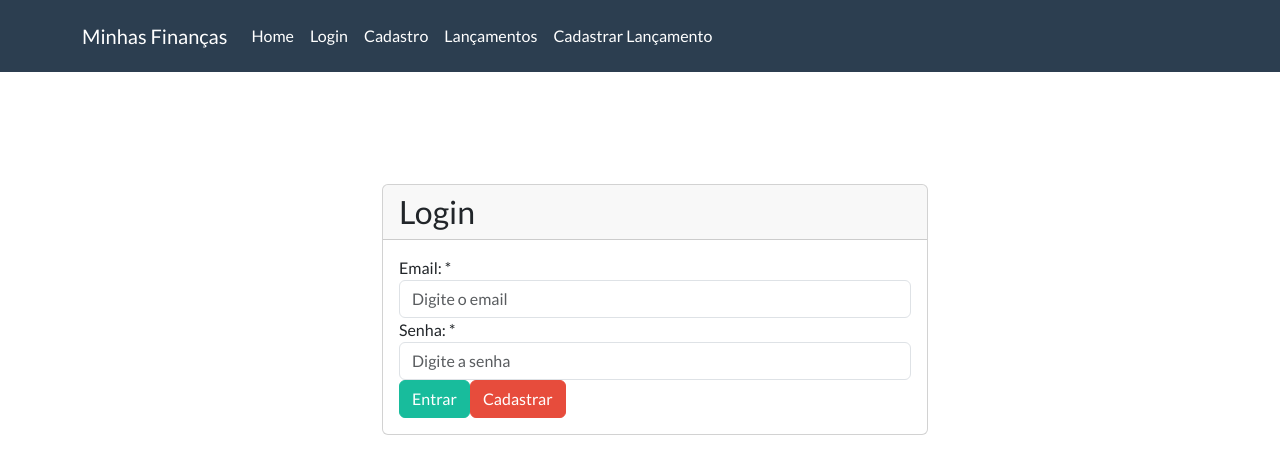
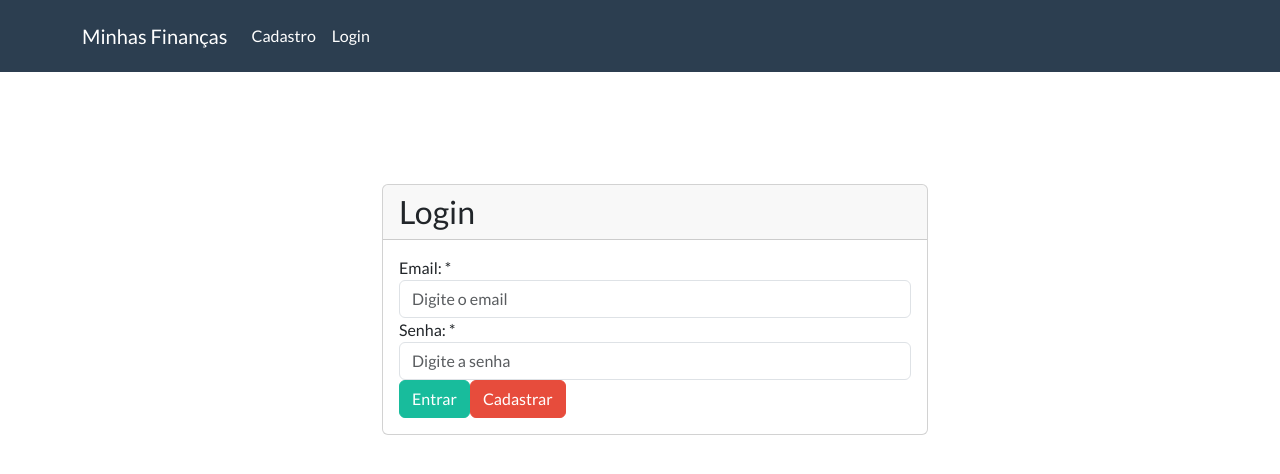
Before and after one commit to jfcbxp/minhas-financas-frontend, a React (Create React App) app: page /login in a window 1280 px wide. Shown: the top 474 px of the page. Built offline with nearby package versions, Linux system fonts and the light colour scheme.

Commit message:
adicionado logica de autenticacao

```diff
--- /dev/null
+++ b/src/app/service/AuthService.js
@@ -0,0 +1,15 @@
+import LocalStorageService from "./LocalStorageService";
+
+export const USUARIO_LOGADO = "_usuario_logado"
+
+export default class AuthService {
+    static isUsuarioAutenticado() {
+        const usuario = LocalStorageService.obterItem(USUARIO_LOGADO)
+        return !!usuario
+    }
+
+    static deslogar() {
+        LocalStorageService.removerItem(USUARIO_LOGADO)
+    }
+
+}
--- a/src/app/service/LocalStorageService.js
+++ b/src/app/service/LocalStorageService.js
@@ -7,6 +7,10 @@ class LocalStorageService {
     static obterItem(chave) {
         return JSON.parse(localStorage.getItem(chave));
     }
+
+    static removerItem(chave) {
+        localStorage.removeItem(chave)
+    }
 }
 
 export default LocalStorageService;
--- a/src/components/navbar.js
+++ b/src/components/navbar.js
@@ -1,5 +1,10 @@
 import React from 'react';
 import NavBarItem from './NavBarItem';
+import AuthService from '../app/service/AuthService';
+
+const deslogar = () => {
+    AuthService.deslogar()
+}
 
 function NavBar(props) {
     return (
@@ -11,11 +16,12 @@ function NavBar(props) {
                 </button>
                 <div className="collapse navbar-collapse" id="navbarResponsive">
                     <ul className="navbar-nav">
-                        <NavBarItem href="/" label="Home" />
-                        <NavBarItem href="/login" label="Login" />
-                        <NavBarItem href="/cadastro-usuario" label="Cadastro" />
-                        <NavBarItem href="/consulta-lancamento" label="Lançamentos" />
-                        <NavBarItem href="/cadastro-lancamento" label="Cadastrar Lançamento" />
+                        <NavBarItem render={AuthService.isUsuarioAutenticado()} href="/" label="Home" />
+                        <NavBarItem render={!AuthService.isUsuarioAutenticado()} href="/cadastro-usuario" label="Cadastro" />
+                        <NavBarItem render={AuthService.isUsuarioAutenticado()} href="/consulta-lancamento" label="Lançamentos" />
+                        <NavBarItem render={AuthService.isUsuarioAutenticado()} href="/cadastro-lancamento" label="Cadastrar Lançamento" />
+                        <NavBarItem render={!AuthService.isUsuarioAutenticado()} href="/login" label="Login" />
+                        <NavBarItem render={AuthService.isUsuarioAutenticado()} onClick={deslogar} href="/login" label="Sair" />
 
                     </ul>
                 </div>
--- a/src/components/navbarItem.js
+++ b/src/components/navbarItem.js
@@ -1,11 +1,14 @@
 import React from 'react';
 
 function NavBarItem(props) {
-    return (
-        <li className="nav-item">
-            <a className="nav-link" href={props.href}>{props.label}</a>
-        </li>
-    )
+    if (props.render) {
+        return (
+            <li className="nav-item">
+                <a onClick={props.onClick} className="nav-link" href={props.href}>{props.label}</a>
+            </li>
+        )
+    }
+
 }
 
 export default NavBarItem;
--- a/src/main/rotas.js
+++ b/src/main/rotas.js
@@ -1,21 +1,23 @@
 import React from 'react';
-import { Routes, Route, BrowserRouter, Link } from "react-router-dom";
+import { Routes, Route, BrowserRouter, Navigate } from "react-router-dom";
 import Login from '../views/Login';
 import CadastroUsuario from '../views/CadastroUsuario';
 import Home from '../views/Home';
 import ConsultaLancamento from '../views/lancamento/ConsultaLancamento';
 import CadastroLancamento from '../views/lancamento/CadastroLancamento';
+import AuthService from '../app/service/AuthService';
+
 function Rotas() {
     return (
         <BrowserRouter>
             <Routes>
-                <Route path="/" element={<Home />} />
-                <Route path="/login" element={<Login />} />
-                <Route path="/cadastro-usuario" element={<CadastroUsuario />} />
-                <Route path="/consulta-lancamento" element={<ConsultaLancamento />} />
+                <Route path="/login" element={AuthService.isUsuarioAutenticado() ? <Home /> : <Login />} />
+                <Route path="/cadastro-usuario" element={AuthService.isUsuarioAutenticado() ? <Home /> : <CadastroUsuario />} />
+                <Route path="/" element={AuthService.isUsuarioAutenticado() ? <Home /> : <Login />} />
+                <Route path="/consulta-lancamento" element={AuthService.isUsuarioAutenticado() ? <ConsultaLancamento /> : <Login />} />
                 <Route path="/cadastro-lancamento">
-                    <Route index element={<CadastroLancamento />} />
-                    <Route path=":id" element={<CadastroLancamento />} />
+                    <Route index element={AuthService.isUsuarioAutenticado() ? <CadastroLancamento /> : <Login />} />
+                    <Route path=":id" element={AuthService.isUsuarioAutenticado() ? <CadastroLancamento /> : <Login />} />
                 </Route>
             </Routes>
         </BrowserRouter>
--- a/src/views/home.js
+++ b/src/views/home.js
@@ -22,7 +22,6 @@ class Home extends React.Component {
 
     componentDidMount() {
         const usuarioLogado = LocalStorageService.obterItem("_usuario_logado")
-        console.log(usuarioLogado)
         this.usuarioService.obterSaldoPorUsuario(usuarioLogado.id)
             .then(response => {
                 this.setState({ saldo: response.data })
--- a/src/views/login.js
+++ b/src/views/login.js
@@ -57,13 +57,13 @@ class Login extends React.Component {
                                 <div className="col-lg-12">
                                     <div className="bs-component">
                                         <fieldset>
-                                            <FormGroup label="Email: *" htmlFor="exampleInputEmail1">
+                                            <FormGroup label="Email: *" htmlFor="inputEmail">
                                                 <input type="email" value={this.state.email} onChange={e => this.setState({ email: e.target.value })}
-                                                    className="form-control" id="exampleInputEmail1" aria-describedby="emailHelp" placeholder="Digite o email" />
+                                                    className="form-control" id="inputEmail" placeholder="Digite o email" />
                                             </FormGroup>
-                                            <FormGroup label="Senha: *" htmlFor="exampleInputPassword1">
+                                            <FormGroup label="Senha: *" htmlFor="inputPassword">
                                                 <input type="password" value={this.state.senha} onChange={e => this.setState({ senha: e.target.value })}
-                                                    className="form-control" id="exampleInputPassword1" aria-describedby="emailHelp" placeholder="Digite a senha" />
+                                                    className="form-control" id="inputPassword" placeholder="Digite a senha" />
                                             </FormGroup>
                                             <button onClick={this.entrar} type="button" className="btn btn-success">Entrar</button>
                                             <button onClick={this.prepareCadastrar} type="button" className="btn btn-danger">Cadastrar</button>
```
